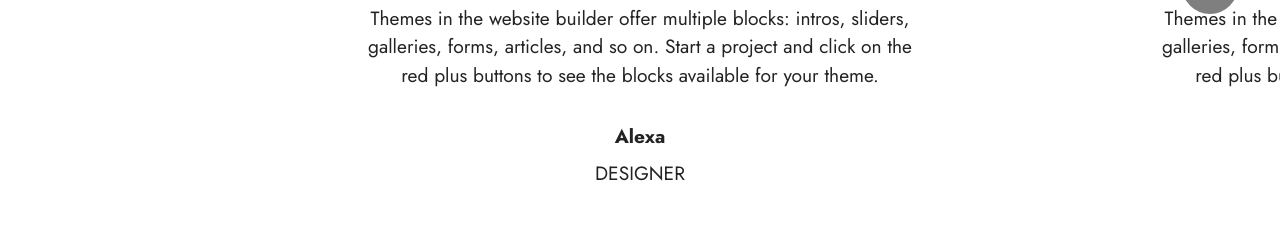
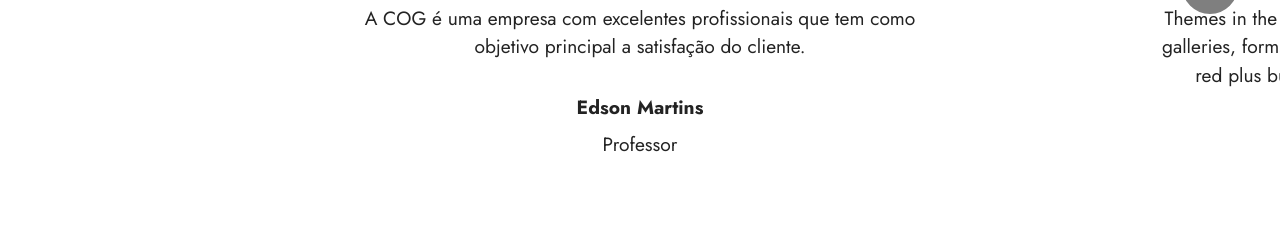
Before and after one commit to COGEnterprise/portfolio, a plain HTML site: page index.html in a window 1280 px wide. Shown: the part 2892-3130 px from the top of the page. Drawn offline with Linux system fonts and the light colour scheme; files whose address does not match are found by name.

Commit message:
depoimentos alterado

```diff
--- a/index.html
+++ b/index.html
@@ -239,16 +239,14 @@
                                 </div>
                                 <div class="user_text mb-4">
                                     <p class="mbr-fonts-style display-7">
-                                        Themes in the  website builder offer multiple blocks: intros, sliders,
-                                        galleries, forms, articles, and so on. Start a project and click on the red plus
-                                        buttons to see the blocks available for your theme.
+                                        A COG é uma empresa com excelentes profissionais que tem como objetivo principal a satisfação do cliente.
                                     </p>
                                 </div>
                                 <div class="user_name mbr-fonts-style mb-2 display-7">
-                                    <strong>Alexa</strong>
+                                    <strong>Edson Martins                                    </strong>
                                 </div>
                                 <div class="user_desk mbr-fonts-style display-7">
-                                    DESIGNER
+                                    Professor
                                 </div>
                             </div>
                         </div>
```
Also changed, not shown: assets/images/team3.jpg.
